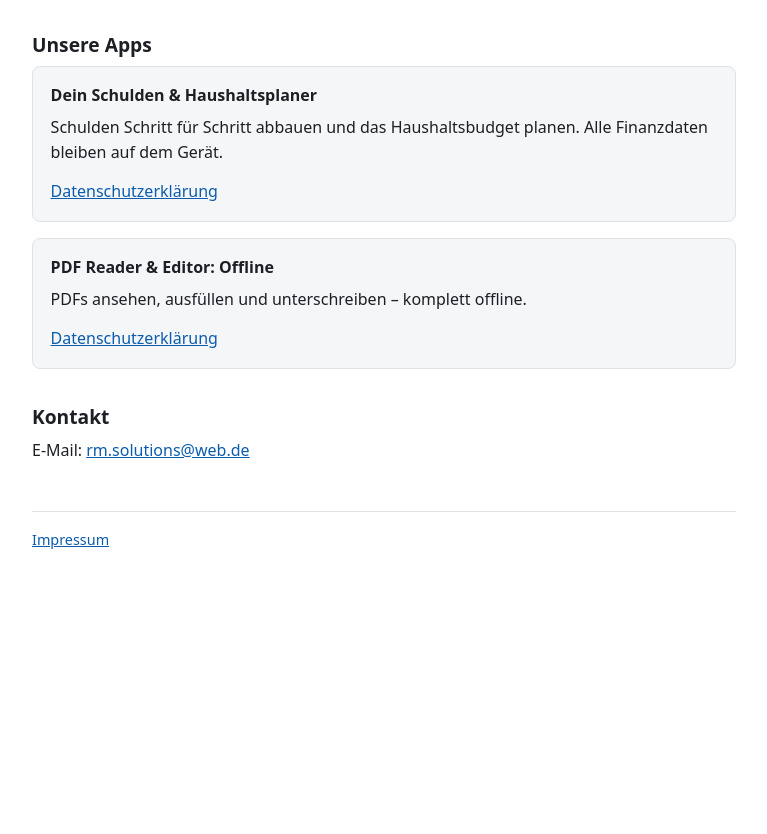
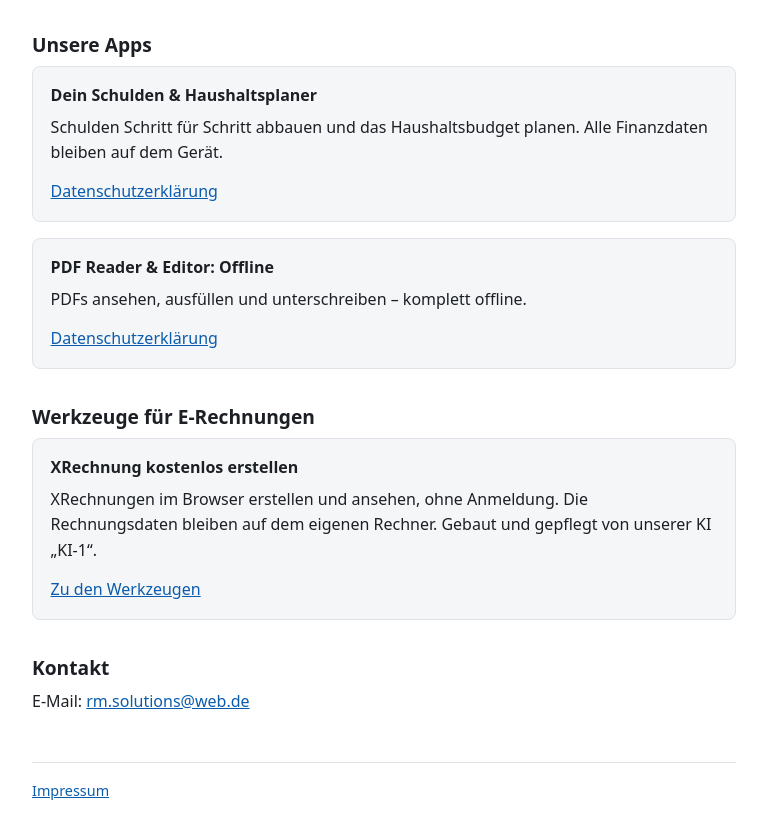
Before and after one commit to randmsolutions/randmsolutions.github.io, a plain HTML site: page index.html in a window 1280 px wide. Shown: the part 100-934 px from the top of the page, without its empty margins (256-1023 px from the left). Before the commit the page ends 800 px from the top, so only its background shows below. Drawn offline with Linux system fonts and the light colour scheme.

Commit message:
Startseite: Abschnitt Werkzeuge fuer E-Rechnungen
Neuer Kasten mit Link auf das kostenlose XRechnung-Werkzeug, das KI-1 fuer R&M Solutions baut und pflegt.

Co-Authored-By: Claude Opus 5.5 <noreply@anthropic.com>

```diff
--- a/index.html
+++ b/index.html
@@ -24,6 +24,13 @@
   <p><a href="/pdfapp-datenschutz/datenschutz.html">Datenschutzerklärung</a></p>
 </div>
 
+<h2>Werkzeuge für E-Rechnungen</h2>
+<div class="box">
+  <p class="box-title">XRechnung kostenlos erstellen</p>
+  <p>XRechnungen im Browser erstellen und ansehen, ohne Anmeldung. Die Rechnungsdaten bleiben auf dem eigenen Rechner. Gebaut und gepflegt von unserer KI „KI-1“.</p>
+  <p><a href="https://rmsolutionsgermany-ux.github.io/e-invoice-api/xrechnung-erstellen.html">Zu den Werkzeugen</a></p>
+</div>
+
 <h2>Kontakt</h2>
 <p>E-Mail: <a href="mailto:rm.solutions@web.de">rm.solutions@web.de</a></p>
 
```
